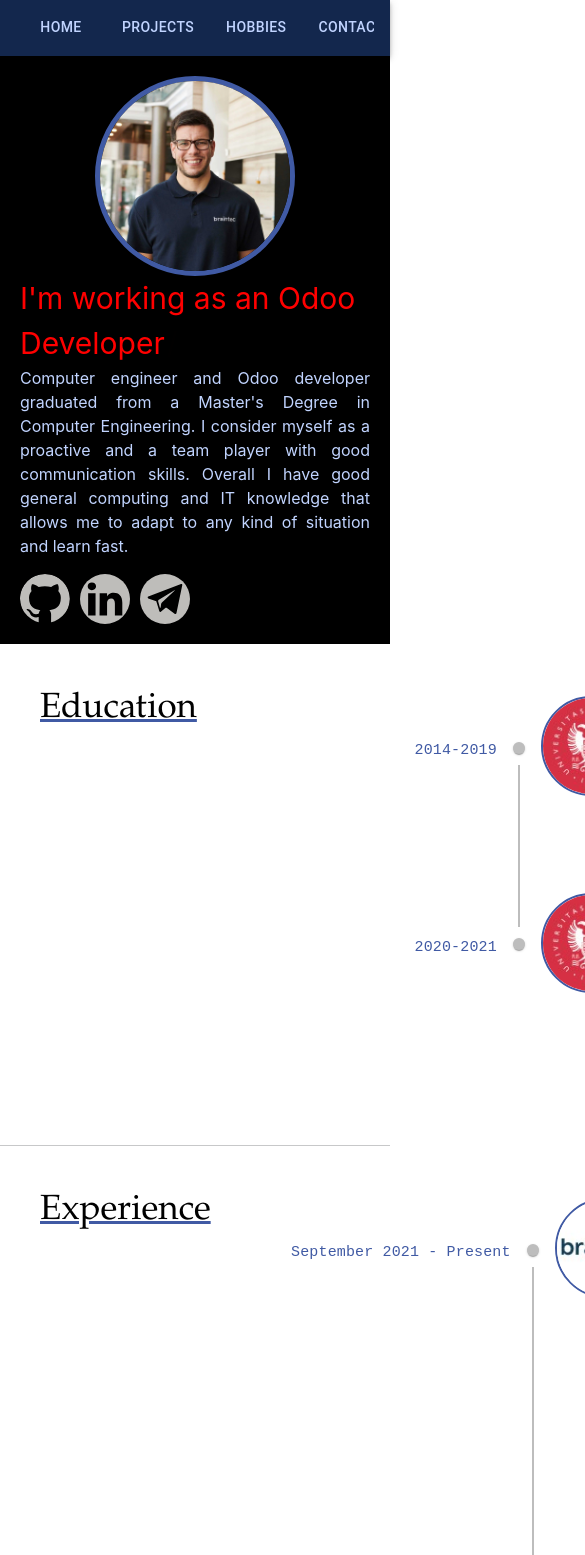
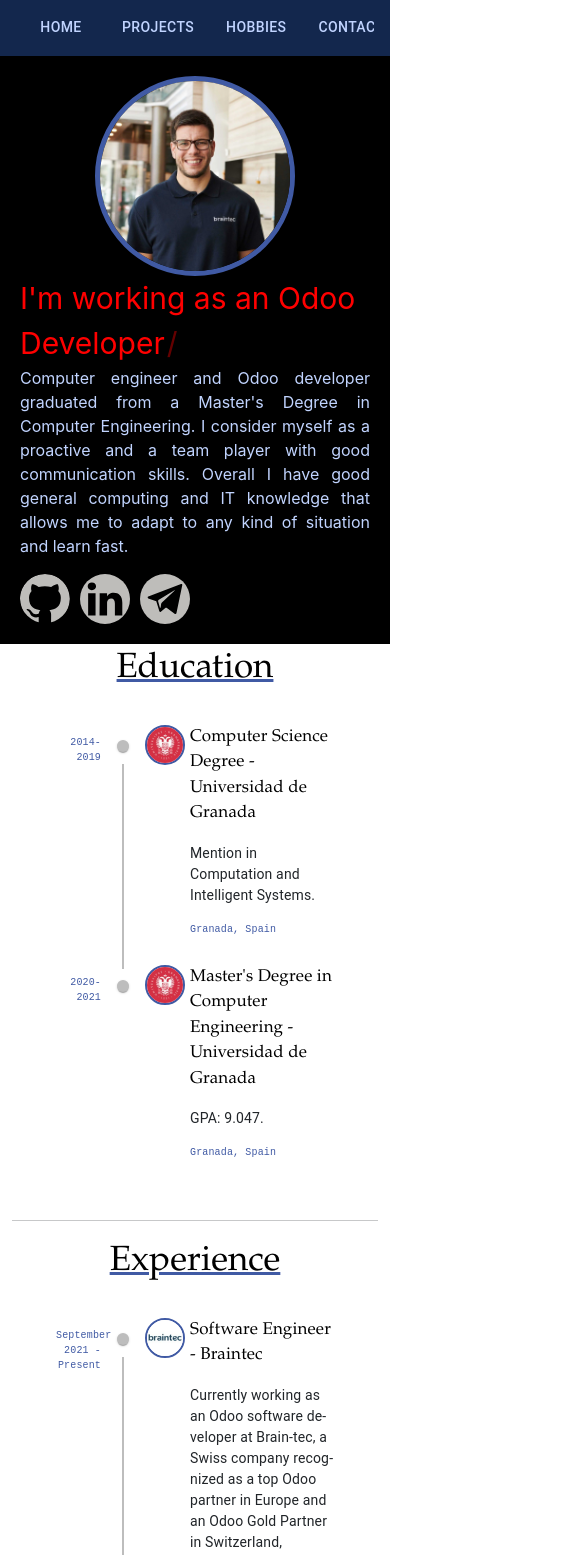
Before and after one commit to Carlosma7/carlosma7-cv, a React (Create React App) app: page / in a window 390 px wide. Shown: the top 1555 px of the page, 585 px wide, since content can reach past the window. Built offline with nearby package versions, Linux system fonts and the light colour scheme.

Commit message:
Make everything responsive

```diff
--- a/src/components/Home/Download.css
+++ b/src/components/Home/Download.css
@@ -16,6 +16,9 @@
 
 .image-button {
     border: 2px solid var(--color3);
+    @media (max-width: 768px) {
+      width: 80%;
+    }
   }
 
   .image-button:hover{
@@ -32,4 +35,7 @@
   .button-text {
     font-weight: bold;
     font-size: 20px;
+    @media (max-width: 768px) {
+      font-size: 16px;
+    }
   }
--- a/src/components/Home/Download.js
+++ b/src/components/Home/Download.js
@@ -6,10 +6,12 @@ import html2pdf from 'html2pdf.js';
 
 import "./Download.css";
 
+const basePath = process.env.PUBLIC_URL;
+
 const Download = () => {
   const handleDownload = () => {
     const link = document.createElement("a");
-    link.href = "/resume.pdf";
+    link.href = `${basePath}/resume.pdf`;
     link.download = "resume.pdf";
     document.body.appendChild(link);
     link.click();
@@ -42,7 +44,7 @@ const Download = () => {
 
   return (
     <Container fluid className="download-section">
-      <Row className="align-items-center">
+      <Row className="align-items-center g-2">
         {/* Botones */}
         <Col xs={12} md={6} className="d-flex justify-content-center justify-content-md-end">
           <Button variant="outline-primary" className="d-flex align-items-center image-button" onClick={handleDownload}>
--- a/src/components/Home/Education.js
+++ b/src/components/Home/Education.js
@@ -1,4 +1,5 @@
 import React, { useState, useEffect } from "react";
+import { Container, Row, Col } from "react-bootstrap";
 
 import {
   braintecLogo,
@@ -121,15 +122,15 @@ const Education = () => {
   }, []);
 
   return (
-    <div>
-      <Section sectionName="Education" content={education} />
-      <hr />
-      <Section sectionName="Experience" content={experience} />
-      <hr />
-      <Section sectionName="Certificates" content={certificates} />
-      <hr />
-      <Section sectionName="Skills" content={skills} />
-    </div>
+    <Container>
+        <Section sectionName="Education" content={education} />
+        <hr/>
+        <Section sectionName="Experience" content={experience} />
+        <hr/>
+        <Section sectionName="Certificates" content={certificates} />
+        <hr/>
+        <Section sectionName="Skills" content={skills} />
+    </Container>
   );
 };
 
--- a/src/components/Home/Section.css
+++ b/src/components/Home/Section.css
@@ -2,6 +2,11 @@
     /* Justify experience text */
     text-align: justify;
     white-space: pre-line;
+    @media (max-width: 768px) {
+        font-size: 14px;
+        hyphens: auto;
+        text-align: left;
+    }
 }
 
 .item-content {
@@ -9,6 +14,10 @@
     font-size: 30px;
     font-family: "Palatino Linotype", "Book Antiqua", Palatino, serif;
     color: var(--color1);
+    @media (max-width: 768px) {
+        font-size: 17px;
+        text-align: left;
+    }
 }
 
 .item-section {
@@ -16,64 +25,61 @@
     display: flex;
     align-items: start;
     gap: 20px;
-    width: 800px;
+    width: 100%;
+    @media (max-width: 768px) {
+        gap: 5px;
+    }
 }
 
-.location-dates {
+.location {
     /* Change location font */
     font-size: 15px;
     font-family: "Palatino Linotype", "Book Antiqua", Palatino, serif;
     color: var(--color3);
     font-family: 'Courier New', Courier, monospace;
+    @media (max-width: 768px) {
+        font-size: 10px;
+    }
+}
+
+.dates {
+    /* Change location font */
+    font-size: 15px;
+    font-family: "Palatino Linotype", "Book Antiqua", Palatino, serif;
+    color: var(--color3);
+    font-family: 'Courier New', Courier, monospace;
+    @media (max-width: 768px) {
+        font-size: 10px;
+        width: 45px;
+    }
 }
 
 .logo {
     border: 2px solid #405aa4;
+    aspect-ratio: 1 / 1;
+    width: 100px;
+    @media (max-width: 768px) {
+        width: 40px;
+    }
 }
 
 .custom-progress-bar {
     /* Set the font settings and set a certain length for the progress bar */
-    font-size: 30px;
+    font-size: 25px;
     font-family: "Palatino Linotype", "Book Antiqua", Palatino, serif;
-    color: var(--color1);
-    width: 1100px;
-    padding: 5px;
-    .customi {
-        width: 60%;
+    @media (max-width: 768px) {
+        width: 70%;
     }
 }
 
-.section {
-    /* Set the section items centered and spaced enough */
-    display: flex;
-    align-items: start;
-    padding: 20px;
-    margin: 20px;
-}
-
-.section-content {
-    /* Set the flex and put the content at left side */
-    flex: 1;
-}
-
 .section-name {
-    /* Set the flex and center the name inside */
-    flex: 1;
+    /* Set section name font and decorations */
+    font-size: 35px;
+    font-family: "Palatino Linotype", "Book Antiqua", Palatino, serif;
+    text-decoration: underline;
+    text-decoration-color: var(--color3);
+    color: var(--color1);
     text-align: center;
-    p {
-        /* Set section name font and decorations */
-        font-size: 35px;
-        font-family: "Palatino Linotype", "Book Antiqua", Palatino, serif;
-        text-decoration: underline;
-        text-decoration-color: var(--color3);
-        color: var(--color1);
-    }
-}
-
-.skill {
-    /* Set the skill name left sided */
-    display: flex;
-    justify-content: left;
 }
 
 .chip-link {
--- a/src/components/Home/Section.js
+++ b/src/components/Home/Section.js
@@ -1,5 +1,5 @@
 import React from "react";
-import { ProgressBar, Image } from "react-bootstrap";
+import { ProgressBar, Image, Container, Row, Col } from "react-bootstrap";
 import {
   Timeline,
   TimelineItem,
@@ -41,20 +41,17 @@ import "./Section.css";
 function Item(props) {
   return (
     <div class="item-section">
-      {props.logo && (
-        <Image
-          src={props.logo}
-          roundedCircle
-          className="logo"
-          width="100"
-          height="100"
-        />
-      )}
+      {props.logo && <Image src={props.logo} roundedCircle className="logo" />}
       <div>
         {props.item && <p class="item-content">{props.item}</p>}
-        {props.experience && <p class="experience">{props.experience}</p>}
+        {props.experience && <p class="experience" lang="en">{props.experience}</p>}
         {props.link && (
-          <a href={props.link} target="_blank" rel="noopener noreferrer" class="chip-link">
+          <a
+            href={props.link}
+            target="_blank"
+            rel="noopener noreferrer"
+            class="chip-link"
+          >
             <Chip
               variant="outlined"
               icon={<ArrowUpwardIcon />}
@@ -62,7 +59,7 @@ function Item(props) {
             />
           </a>
         )}
-        {props.location && <p class="location-dates">{props.location}</p>}
+        {props.location && <p class="location">{props.location}</p>}
       </div>
     </div>
   );
@@ -70,10 +67,12 @@ function Item(props) {
 
 function SkillItem(props) {
   return (
-    <div class="custom-progress-bar">
-      <p class="skill">{props.skill}</p>
+    <Row>
+      <Col className="custom-progress-bar">
+        <p>{props.skill}</p>
         <ProgressBar now={props.progress} className="customi" />
-    </div>
+      </Col>
+    </Row>
   );
 }
 
@@ -85,13 +84,11 @@ function TimedItem(props) {
           {props.content.map((item, index) => (
             <TimelineItem key={index}>
               {item.dates && (
-                <TimelineOppositeContent
-                  sx={{ minWidth: 300, position: "relative", top: 44 }}
-                >
-                  <p class="location-dates">{item.dates}</p>
+                <TimelineOppositeContent sx={{ position: "relative", top: {xs: 10, md: 44}, flex: {xs: 0, md: 0.2}}}>
+                  <p class="dates">{item.dates}</p>
                 </TimelineOppositeContent>
               )}
-              <TimelineSeparator sx={{ position: "relative", top: 40 }}>
+              <TimelineSeparator sx={{ position: "relative", top: {xs: 10, md: 44},}}>
                 <TimelineDot color="grey" />
                 {index < props.content.length - 1 && <TimelineConnector />}
               </TimelineSeparator>
@@ -108,10 +105,10 @@ function TimedItem(props) {
 
 function NotTimedItem(props) {
   return (
-    <div>
+    <Container className="mb-5">
       {Array.isArray(props.content) &&
         props.content.map((item, index) => <SkillItem key={index} {...item} />)}
-    </div>
+    </Container>
   );
 }
 
@@ -134,20 +131,27 @@ function NotTimedItem(props) {
  *   ]}
  * />
  */
+
+/*<Container class="section-content">*/
+/*
+
+*/
 function Section(props) {
   return (
-    <div class="section">
-      <div class="section-name">
-        <p>{props.sectionName}</p>
-      </div>
-      <div class="section-content">
+    <Container>
+      <Row>
+        <Col xs={12} md={2}>
+          <p class="section-name">{props.sectionName}</p>
+        </Col>
+        <Col xs={12} md={10}>
           {props.sectionName !== "Skills" ? (
             <TimedItem {...props} />
           ) : (
             <NotTimedItem {...props} />
           )}
-      </div>
-    </div>
+        </Col>
+      </Row>
+    </Container>
   );
 }
 
```
Lines whose indentation alone changed are shown as unchanged.
